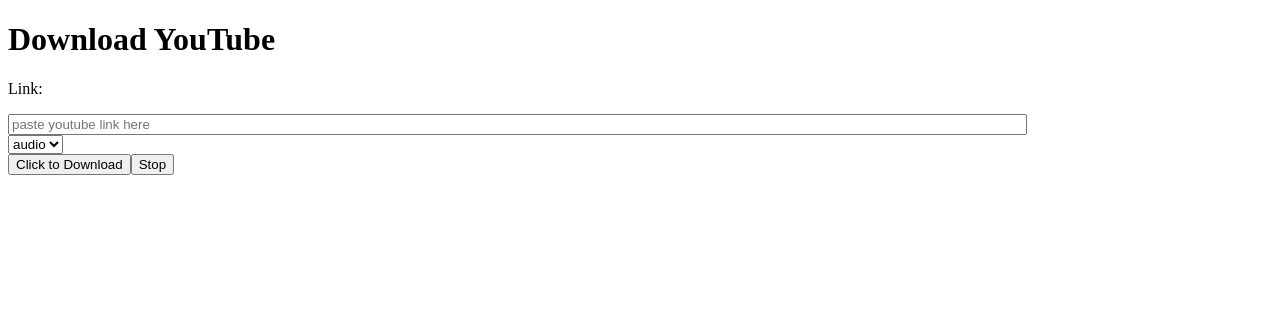
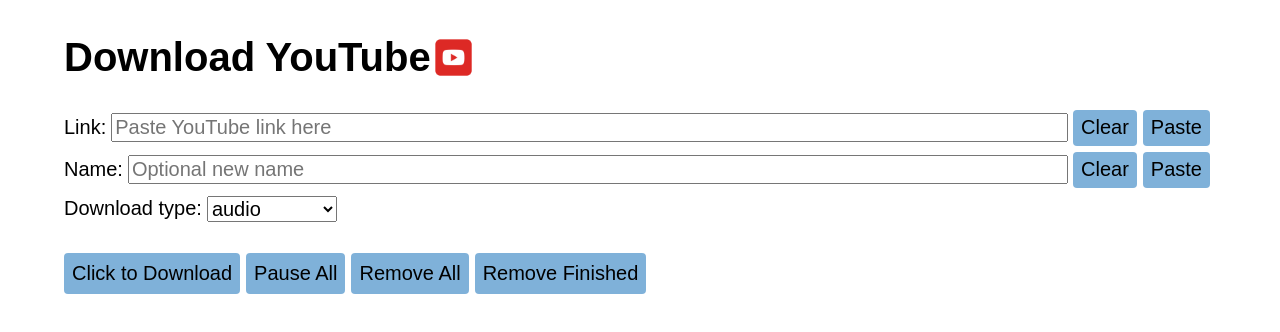
Before and after one commit to diverhao/youtube-dl-gui, a React app: page / in a window 1280 px wide. Shown: the top 332 px of the page. Built offline with nearby package versions, Linux system fonts and the light colour scheme.

Commit message:
add new functions

```diff
--- a/package.json
+++ b/package.json
@@ -22,8 +22,10 @@
   "dependencies": {
     "@types/react": "^18.0.27",
     "@types/react-dom": "^18.0.10",
+    "@types/styled-components": "^5.1.26",
     "electron-squirrel-startup": "^1.0.0",
     "react": "^18.2.0",
-    "react-dom": "^18.2.0"
+    "react-dom": "^18.2.0",
+    "styled-components": "^5.3.6"
   }
 }
--- a/src/index.html
+++ b/src/index.html
@@ -5,7 +5,7 @@
 		<!-- <meta http-equiv="Content-Security-Policy" content="default-src 'self'; script-src 'self'" /> -->
         <!-- <meta http-equiv="Content-Security-Policy" content="default-src 'self' data: gap: https://ssl.gstatic.com 'unsafe-eval'; style-src 'self' 'unsafe-inline'; media-src *;**script-src 'self' http://onlineerp.solution.quebec 'unsafe-inline' 'unsafe-eval';** "> -->
 
-		<title>Hello World!</title>
+		<title>Download YouTube Video and Audio</title>
 	</head>
 	<body>
         <div id="root"></div>
--- a/src/index.tsx
+++ b/src/index.tsx
@@ -1,90 +1,464 @@
-import React, { useCallback, useState } from "react";
+import styled from "styled-components";
+import React, { useCallback, useEffect, useState } from "react";
 import ReactDOM from "react-dom/client";
 const { spawn } = require("child_process");
+import path from "path";
+import { clipboard } from "electron";
+// import { StyledRemoveButton } from "./StyledComponents.js";
 
 // ------------------------------
 
 let root = ReactDOM.createRoot(document.getElementById("root") as HTMLElement);
 
-const downloadQueue: any[] = [];
+const downloadQueue: Download[] = [];
 
-const App = () => {
-	const download = (linkValue: string) => {
+const youtube_dl_path = "/Users/1h7/Desktop/youtubeTmp";
+const youtube_dl_binary = "/opt/homebrew/bin/youtube-dl";
+
+const StyledRemoveButton = styled.div<any>`
+	display: flex;
+	justify-content: center;
+	align-items: center;
+	height: 20px;
+	width: fit-content;
+	padding: 8px;
+	background-color: rgba(0, 100, 180, 0.5);
+	border-radius: 4px;
+	margin-top: 3px;
+	margin-bottom: 3px;
+	margin-right: 6px;
+
+	&:hover {
+		background-color: rgba(255, 0, 0, 0.5);
+		cursor: pointer;
+	}
+
+	/* position: relative;
+display: inline-block; */
+`;
+
+const StyledDownloadEntry = styled.div<any>`
+	display: flex;
+	flex-direction: "row";
+	width: 100%;
+	justify-content: flex-start;
+	margin-top: 5px;
+	margin-bottom: 5px;
+	background-color: rgba(255, 255, 255, 0);
+	border-radius: 4px;
+
+	&:hover {
+		background-color: rgba(100, 100, 100, 0.1);
+	}
+
+	/* position: relative;
+display: inline-block; */
+`;
+
+// const statusBackgroundColors = ["AliceBlue", "DarSeaGreen", "DarkTurquoise", "DeepPink", "DeepSkyBlue", "Green", "GreenYellow", "Indigo"];
+const statusBackgroundColors = [
+	"rgba(219, 112,147, 0.5)",
+	"rgba(205, 133, 63, 0.5)",
+	"rgba(64, 224,208, 0.5)",
+	"rgba(154, 205, 50, 0.5)",
+	"rgba(112,128,144,0.5)",
+	"rgba(255, 165, 0, 0.5)",
+	"rgba(128,128,0, 0.5)",
+	"rgba(255, 0, 255, 0.5)",
+	"rgba(50, 205, 50, 0.5)",
+];
+
+class Download {
+	readonly link: string;
+	readonly type: "audio" | "video";
+	forceUpdateParent: any;
+	status: "Paused" | "Finished" | "Duplicated" | "Not Started" | "Error" | "Downloading" = "Not Started";
+	ls: any = undefined;
+	destination: string = "";
+	backgroundColor: string = statusBackgroundColors[Math.floor(Math.random() * statusBackgroundColors.length)];
+
+	constructor(link: string, type: "audio" | "video", forceUpdateParent: any, newName: string = "") {
+		this.link = link;
+		this.type = type;
+		this.forceUpdateParent = forceUpdateParent;
+
+		if (newName === "") {
+			this.destination = "";
+		} else {
+			let destinationTmp = newName;
+			//todo: add other types
+			if (newName.substring(newName.length - 4) !== ".mp3") {
+				destinationTmp = `${newName}.mp3`;
+			}
+			if (path.isAbsolute(destinationTmp)) {
+				this.destination = destinationTmp;
+			} else {
+				this.destination = `${youtube_dl_path}/${destinationTmp}`;
+			}
+		}
+	}
+
+	Status = (props: any) => {
+		const [destination, setDestination] = useState<string>(this.destination);
+		const [output, setOutput] = useState<string>(this.status);
+		useEffect(() => {
+			props.ls?.stdout.on("data", (data: any) => {
+				console.log(`stdout: ${data}`);
+				if (`${data}`.includes("[download] Destination")) {
+					const data1 = `${data}`.replace("[download] Destination :", "");
+					const data2 = data1.split("[download]")[1];
+					const home = process.env.HOME;
+					const data3 = data2.replace(`${home}/Desktop/youtubeTmp/`, "");
+					setDestination(data3);
+				} else {
+					setOutput(`${data}`);
+				}
+			});
+
+			props.ls?.stderr.on("data", (data: any) => {
+				this.stop();
+				console.log(`stderr: ${data}`);
+				this.status = "Error";
+				setOutput(`${data}`);
+			});
+
+			props.ls?.on("error", (error: any) => {
+				console.log(`error: ${error.message}`);
+				// setOutput(`error: ${error.message}`);
+			});
+
+			props.ls?.on("close", (code: any) => {
+				// finished normally (code = 0) or killed (code = null)
+				console.log(`child process exited with code ${code}`);
+				if (this.status !== "Error") {
+					if (this.status !== "Paused") {
+						this.status = "Finished";
+					}
+					setOutput(this.status);
+				}
+			});
+		}, [props.ls]);
+
+		return (
+			<StyledDownloadEntry>
+				<div
+					style={{
+						width: "80%",
+						backgroundColor: this.backgroundColor,
+						borderRadius: "7px",
+						padding: "10px",
+					}}
+				>
+					<p>{destination}</p>
+					<p>{output}</p>
+				</div>
+				<div
+					style={{
+						display: "flex",
+						flexDirection: "column",
+						width: "15%",
+						justifyContent: "flex-start",
+						padding: "15px",
+					}}
+				>
+					<StyledRemoveButton onClick={() => this.remove()}>Remove</StyledRemoveButton>
+					{this.status === "Paused" ? (
+						<StyledRemoveButton onClick={() => this.resume()}>Resume</StyledRemoveButton>
+					) : this.status === "Finished" || this.status === "Error" ? null : (
+						<StyledRemoveButton onClick={() => this.stop()}>Pause</StyledRemoveButton>
+					)}
+				</div>
+			</StyledDownloadEntry>
+		);
+	};
+
+	start = () => {
+		this.status = "Downloading";
 		const lsOptions: string[] = [];
-        if (type === "audio")  {
+		if (this.type === "audio") {
 			lsOptions.push("-x");
 			lsOptions.push("--audio-format");
 			lsOptions.push("mp3");
+			if (this.destination !== "") {
+				lsOptions.push("-o");
+				lsOptions.push(this.destination);
 			}
-		const ls = spawn(`/opt/homebrew/bin/youtube-dl`, [...lsOptions, linkValue]);
-		downloadQueue.push(ls);
-		ls.stdout.on("data", (data: any) => {
-			console.log(`stdout: ${data}`);
-			setOutput(`${data}`);
-		});
-
-		ls.stderr.on("data", (data: any) => {
-			console.log(`stderr: ${data}`);
-		});
-
-		ls.on("error", (error: any) => {
-			console.log(`error: ${error.message}`);
-		});
-
-		ls.on("close", (code: any) => {
-			console.log(`child process exited with code ${code}`);
-			setOutput("");
-		});
+		}
+		lsOptions.push(this.link);
+		this.ls = spawn(youtube_dl_binary, lsOptions);
+		//todo: check duplicated download
 	};
 
-	const handleClick = () => {
-		console.log("downloading", linkValue);
-		download(linkValue);
+	stop = () => {
+		this.status = "Paused";
+		this.ls?.kill();
+		this.ls = undefined;
 	};
-	const handleInputChange = (event: any) => {
-		console.log(event.target.value);
-		setLinkValue(event.target.value);
+
+	remove = (changeQueue: boolean = true) => {
+		// stop first
+		this.stop();
+		// then remove
+		if (changeQueue) {
+			let index = downloadQueue.indexOf(this);
+			if (index !== -1) {
+				downloadQueue.splice(index, 1);
+			}
+		}
+		this.forceUpdateParent();
 	};
+
+	resume = () => {
+		this.start();
+		this.forceUpdateParent();
+		// this.setRandom(Math.random());
+	};
+	readonly componentKey: string = Math.random().toString();
+
+	getStatusComponent = () => {
+		return <this.Status ls={this.ls} key={this.componentKey} />;
+	};
+}
+
+const App = () => {
+	// invoked upon clicking the "Download" button
+	// create a Donwload object
+	// add it to the downloadQueue
+	// start the download
+	const createDownload = (link: string, type: "audio" | "video", forceUpdate: any, newName: string = "") => {
+		return new Download(link, type, forceUpdate, newName);
+	};
+
 	const [linkValue, setLinkValue] = useState<string>("");
-	const [output, setOutput] = useState<string>("");
-	const handleTerminate = () => {
-		for (let ii = 0; ii < downloadQueue.length; ii++) {
-			const job = downloadQueue[ii];
-			job.kill();
-		}
-	};
+	const [newName, setNewName] = useState<string>("");
 	const [type, setType] = useState<"audio" | "video">("audio");
 	const handleChangeType = (event: any) => {
 		setType(event?.target.value);
 	};
+
+	const [, updateState] = React.useState({});
+	const forceUpdate = React.useCallback(() => updateState({}), []);
+
+	const handleClick = () => {
+		const download = createDownload(linkValue, type, forceUpdate, newName);
+		download.start();
+		downloadQueue.push(download);
+		forceUpdate();
+	};
+	const handleInputChange = (event: any) => {
+		setLinkValue(event.target.value);
+	};
+	const handleNewNameChange = (event: any) => {
+		setNewName(event.target.value);
+	};
+	const handleTerminate = () => {
+		for (let ii = 0; ii < downloadQueue.length; ii++) {
+			const download = downloadQueue[ii];
+			download.ls.kill();
+		}
+	};
+	const handleStopAll = () => {
+		for (let ii = 0; ii < downloadQueue.length; ii++) {
+			const download = downloadQueue[ii];
+			download.stop();
+		}
+	};
+	const handleRemoveAll = () => {
+		downloadQueue.forEach((download: Download) => {
+			console.log("removing", download.link, download.destination);
+			download.remove(false);
+		});
+		// empty the queue
+		downloadQueue.length = 0;
+	};
+
+	const removeFinishedAndErrored = () => {
+		let indices: number[] = [];
+
+		for (let ii = 0; ii < downloadQueue.length; ii++) {
+			const download = downloadQueue[ii];
+			if (download.status === "Finished" || download.status === "Error") {
+				console.log("removing", download.link, download.destination);
+				download.remove(false);
+				// add to head
+				indices.unshift(ii);
+			}
+		}
+		indices.forEach((index: number) => {
+			downloadQueue.splice(index, 1);
+		});
+	};
+
+	const pasteLink = () => {
+		const link = clipboard.readText();
+		setLinkValue(link);
+	};
+
+	const clearLink = () => {
+		setLinkValue("");
+	};
+
+	const pasteNewName = () => {
+		const newName = clipboard.readText();
+		setNewName(newName);
+	};
+
+	const clearNewName = () => {
+		setNewName("");
+	};
+
 	return (
-		<>
-			<h1>Download YouTube</h1>
-			<p>Link:</p>
+		<div
+			style={{
+				display: "flex",
+				flexDirection: "column",
+				width: "90%",
+				left: "5%",
+				position: "absolute",
+				fontFamily: "sans-serif",
+				fontSize: "20px",
+			}}
+		>
+			<div
+				style={{
+					display: "flex",
+					flexDirection: "row",
+					alignItems: "center",
+				}}
+			>
+				<h1>Download YouTube</h1> <img src="../src/assets/logo.png" height="45px" />
+			</div>
+
+			<div
+				style={{
+					display: "flex",
+					flexDirection: "row",
+					width: "100%",
+					alignItems: "center",
+				}}
+			>
+				Link:
 				<input
 					type="text"
 					value={linkValue}
 					onChange={handleInputChange}
-				placeholder="paste youtube link here"
+					placeholder="Paste YouTube link here"
 					style={{
-					width: "80%",
+						width: "100%",
+						fontSize: "20px",
+						margin: "5px",
 					}}
 				/>
-			<br></br>
-			<select name="type" id="type" value={type} onChange={handleChangeType}>
+				<StyledRemoveButton onClick={clearLink}>Clear</StyledRemoveButton>
+				<StyledRemoveButton onClick={pasteLink}>Paste</StyledRemoveButton>
+			</div>
+			<div
+				style={{
+					display: "flex",
+					flexDirection: "row",
+					width: "100%",
+					alignItems: "center",
+				}}
+			>
+				Name:
+				<input
+					type="text"
+					value={newName}
+					onChange={handleNewNameChange}
+					placeholder="Optional new name"
+					style={{
+						width: "100%",
+						fontSize: "20px",
+						margin: "5px",
+					}}
+				/>
+				<StyledRemoveButton onClick={clearNewName}>Clear</StyledRemoveButton>
+				<StyledRemoveButton onClick={pasteNewName}>Paste</StyledRemoveButton>
+			</div>
+
+			<div
+				style={{
+					display: "flex",
+					flexDirection: "row",
+					width: "100%",
+					alignItems: "center",
+				}}
+			>
+				Download type:
+				<select
+					name="type"
+					id="type"
+					value={type}
+					onChange={handleChangeType}
+					style={{
+						width: "130px",
+						fontSize: "20px",
+						margin: "5px",
+					}}
+				>
 					<option value="audio">audio</option>
 					<option value="video">video</option>
 				</select>
+			</div>
 
 			<br></br>
-			<button type="button" onClick={handleClick}>
+			<div
+				style={{
+					display: "flex",
+					flexFlow: "row",
+					justifyContent: "flex-start",
+					width: "100%",
+					height: "25px",
+				}}
+			>
+				<StyledRemoveButton
+					onClick={handleClick}
+					style={{
+						height: "100%",
+					}}
+				>
 					Click to Download
+				</StyledRemoveButton>
+				<StyledRemoveButton
+					onClick={handleStopAll}
+					style={{
+						height: "100%",
+					}}
+				>
+					Pause All
+				</StyledRemoveButton>
+				<StyledRemoveButton
+					onClick={handleRemoveAll}
+					style={{
+						height: "100%",
+					}}
+				>
+					Remove All
+				</StyledRemoveButton>
+				<StyledRemoveButton
+					onClick={removeFinishedAndErrored}
+					style={{
+						height: "100%",
+					}}
+				>
+					Remove Finished
+				</StyledRemoveButton>
+
+				{/* <button type="button" onClick={handleStopAll}>
+					Pause All
 				</button>
-			<button type="button" onClick={handleTerminate}>
-				Stop
+				<button type="button" onClick={handleRemoveAll}>
+					Remove All
 				</button>
-			<p>{output}</p>
-		</>
+				<button type="button" onClick={removeFinishedAndErrored}>
+					Remove Finished or Errored
+				</button> */}
+			</div>
+			<p></p>
+			{downloadQueue.map((download: Download) => {
+				return download.getStatusComponent();
+			})}
+		</div>
 	);
 };
 
```
Also changed, not shown: src/assets/logo.png (added), 1 other file (tests, documents, lock files or other folders). Lines whose indentation alone changed are shown as unchanged.
